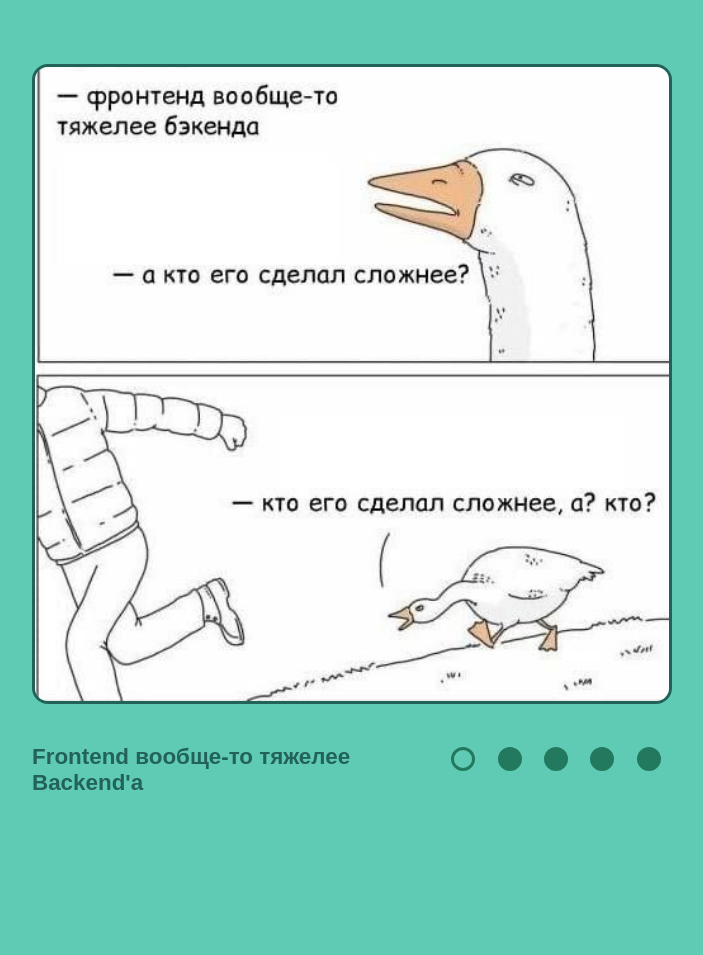
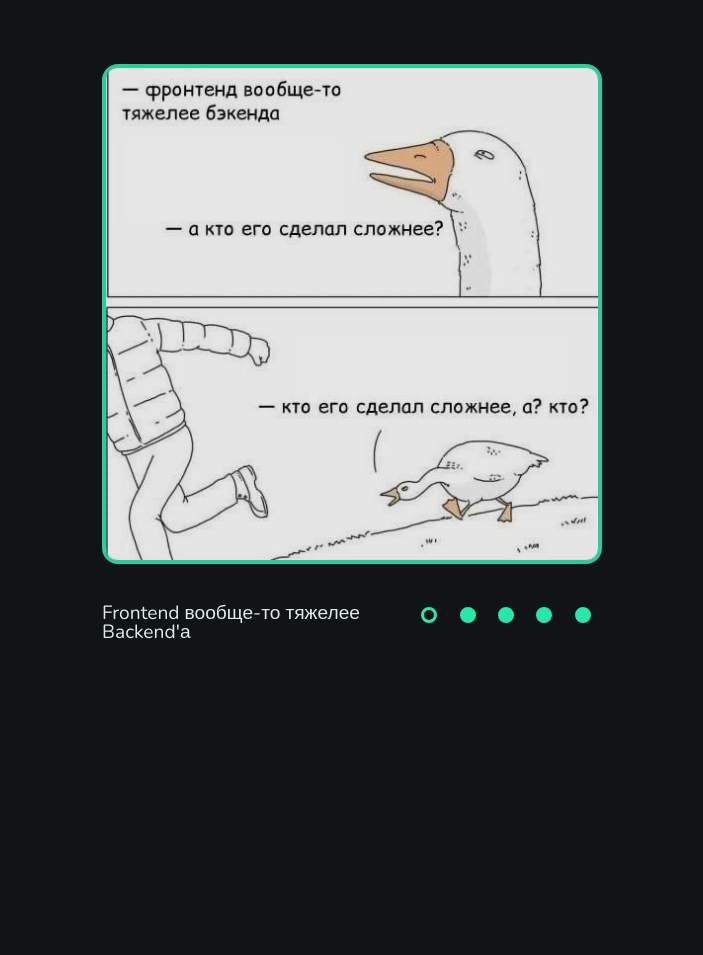
Before and after one commit to LiaYai/cssMemeSlider, a plain HTML site: page index.html in a window 1280 px wide. Shown: the whole page, without its empty margins (288-991 px from the left). After the commit the page ends 841 px from the top, so only its background shows below. Drawn offline with nearby package versions, Linux system fonts and the light colour scheme.

Commit message:
feat: change some styles and font

```diff
--- a/index.html
+++ b/index.html
@@ -4,6 +4,11 @@
     <meta charset="UTF-8" />
     <meta name="viewport" content="width=device-width, initial-scale=1.0" />
     <link rel="stylesheet" href="style.css" />
+    <link rel="preconnect" href="https://fonts.googleapis.com" />
+    <link rel="preconnect" href="https://fonts.gstatic.com" crossorigin />
+    <link
+      href="https://fonts.googleapis.com/css2?family=Nunito:ital,wght@0,200..1000;1,200..1000&display=swap"
+      rel="stylesheet" />
     <title>cssMemeSlider</title>
   </head>
   <body class="page">
@@ -40,9 +45,7 @@
         </div>
         <div class="text">
           <span class="text1">Frontend вообще-то тяжелее Backend'а</span>
-          <span class="text2"
-            >Когда попросил Backend'ера выбрать палитру цветов для сайта</span
-          >
+          <span class="text2">Когда попросил Backend'ера выбрать палитру цветов для сайта</span>
           <span class="text3">Слабо верстать макет без Inspect styles?</span>
           <span class="text4">Шуфутдинов день</span>
           <span class="text5">Ваш JavaScript кусается?</span>
--- a/style.css
+++ b/style.css
@@ -1,9 +1,10 @@
+
 :root {
   --hover-color: #ffffff;
-  --controls-color: rgb(35, 121, 94);
-  --slider-border-color: rgb(34, 98, 89);
-  --bg-color: rgb(95, 203, 180);
-  --text-color: rgb(34, 98, 89);
+  --controls-color: rgb(41, 230, 170);
+  --slider-border-color: rgb(41, 230, 170);
+  --bg-color: rgb(17, 20, 20);
+  --text-color: rgb(226, 234, 233);
   --checked-color: transparent;
   --active-color: rgb(177, 32, 158);
 }
@@ -26,7 +27,7 @@ body {
   display: flex;
   flex-direction: column;
   overflow-x: hidden;
-  inline-size: min(50em, 50vw);
+  inline-size: clamp(300px, 50vw, 500px);
   block-size: fit-content;
 }
 
@@ -37,6 +38,9 @@ body {
   overflow: hidden;
   aspect-ratio: 1;
   inline-size: 100%;
+  outline: 1px solid var(--slider-border-color);
+  outline-offset: -0.3em;
+  filter: brightness(0.9);
 }
 
 .images img {
@@ -72,7 +76,7 @@ body {
   border: 0.2em solid var(--controls-color);
   border-radius: 50%;
   background-color: var(--controls-color);
-  inline-size: 1.5em;
+  inline-size: 1em;
   aspect-ratio: 1;
 }
 
@@ -97,9 +101,10 @@ body {
   order: 1;
   opacity: 0;
   color: var(--text-color);
-  font-family: Arial, sans-serif;
-  font-weight: bold;
-  font-size: 1.4rem;
+  font-family: Nunito, sans-serif;
+  font-weight: semibold;
+  font-size: 1.2rem;
+  line-height: 1;
 }
 
 /* Изменение размера изображения, когда checked */
@@ -186,4 +191,9 @@ body {
   .text {
     margin-block-start: 1.5em;
   }
+
+  .text span {
+    text-align: center;
+    line-height: 1.2;
+  }
 }
```
